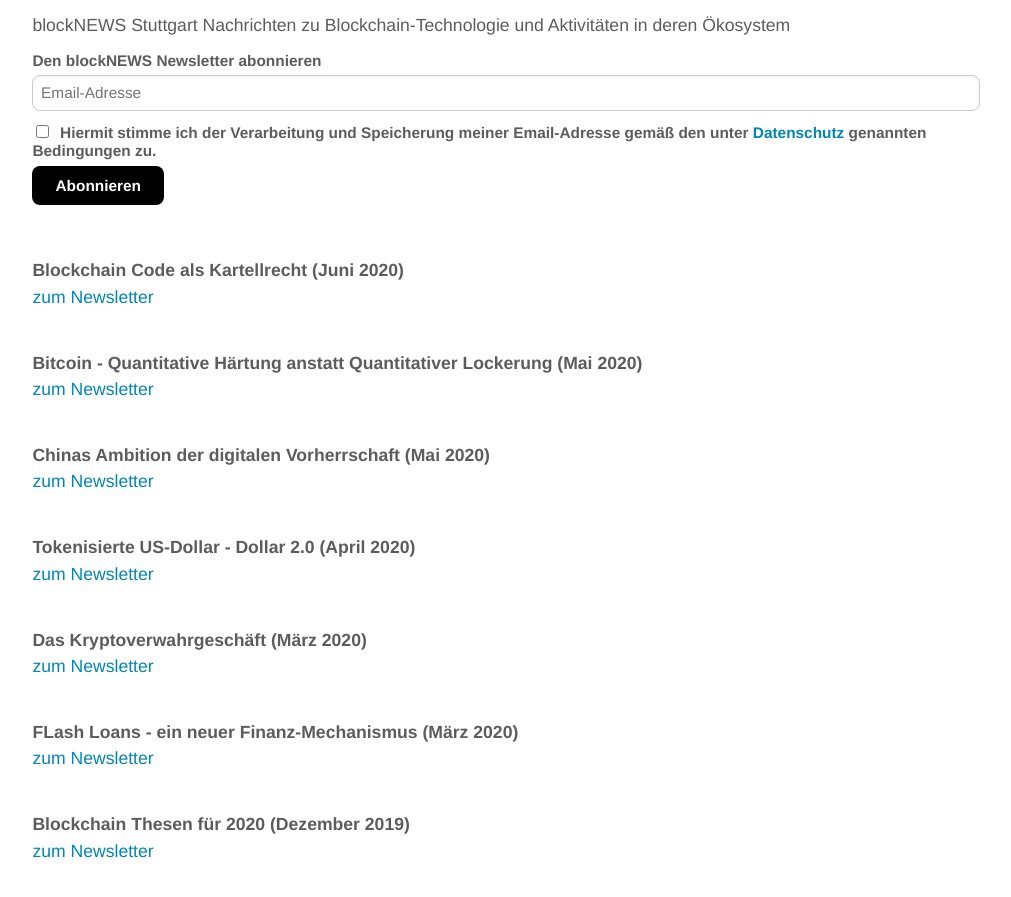
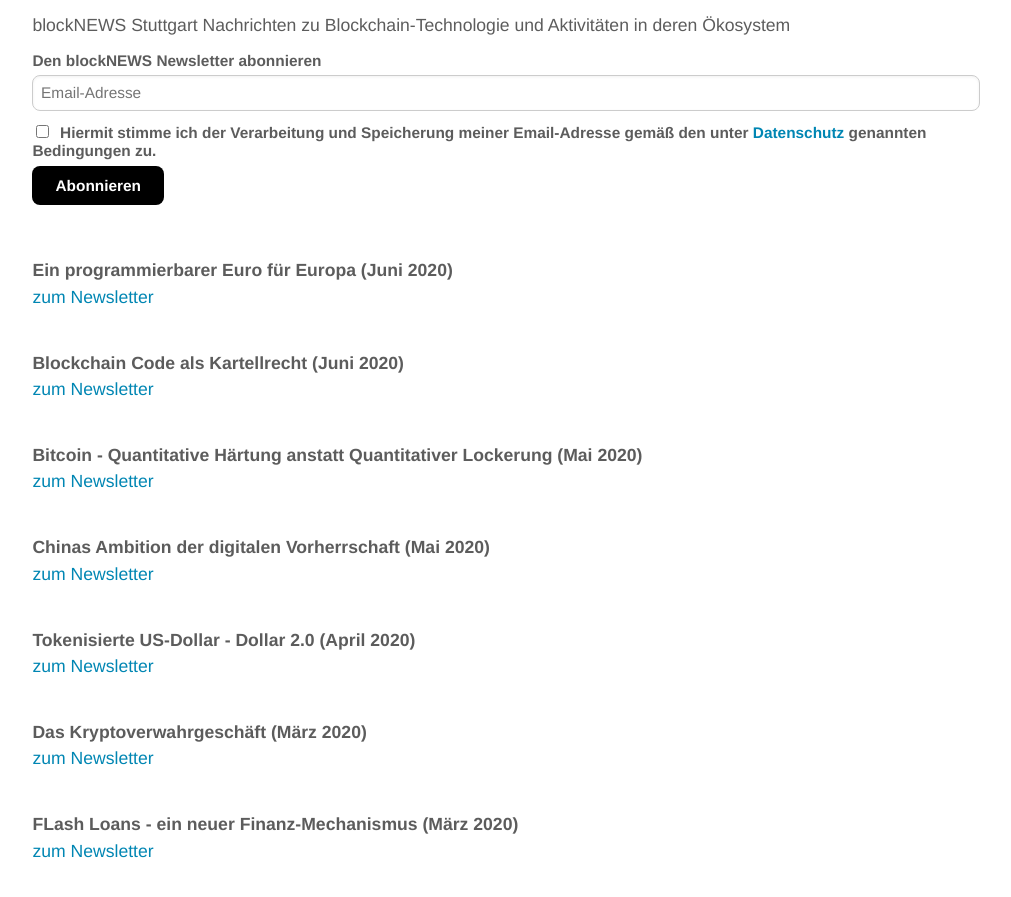
Before and after one commit to blocklab/site, a Jekyll site: the page built from newsletter.md, in a window 1280 px wide and 900 px high, scrolled down 529 px. Shown: the top 897 px of the window, without its empty margins (134-1145 px from the left). Built offline with Jekyll 4.4.1, drawn with Linux system fonts in a browser that asks for light colours; comment, search, counter and statistics services are not loaded.

Commit message:
Update newsletter.md

```diff
--- a/newsletter.md
+++ b/newsletter.md
@@ -33,6 +33,11 @@ Nachrichten zu Blockchain-Technologie und Aktivitäten in deren Ökosystem
 <!--End mc_embed_signup-->
 
 <br>
+<br>
+**Ein programmierbarer Euro für Europa (Juni 2020)**
+<br>
+[zum Newsletter](https://mailchi.mp/8c47a6561e97/ein-programmierbarer-euro-fr-europa)
+
 <br>
 **Blockchain Code als Kartellrecht (Juni 2020)**
 <br>
```
